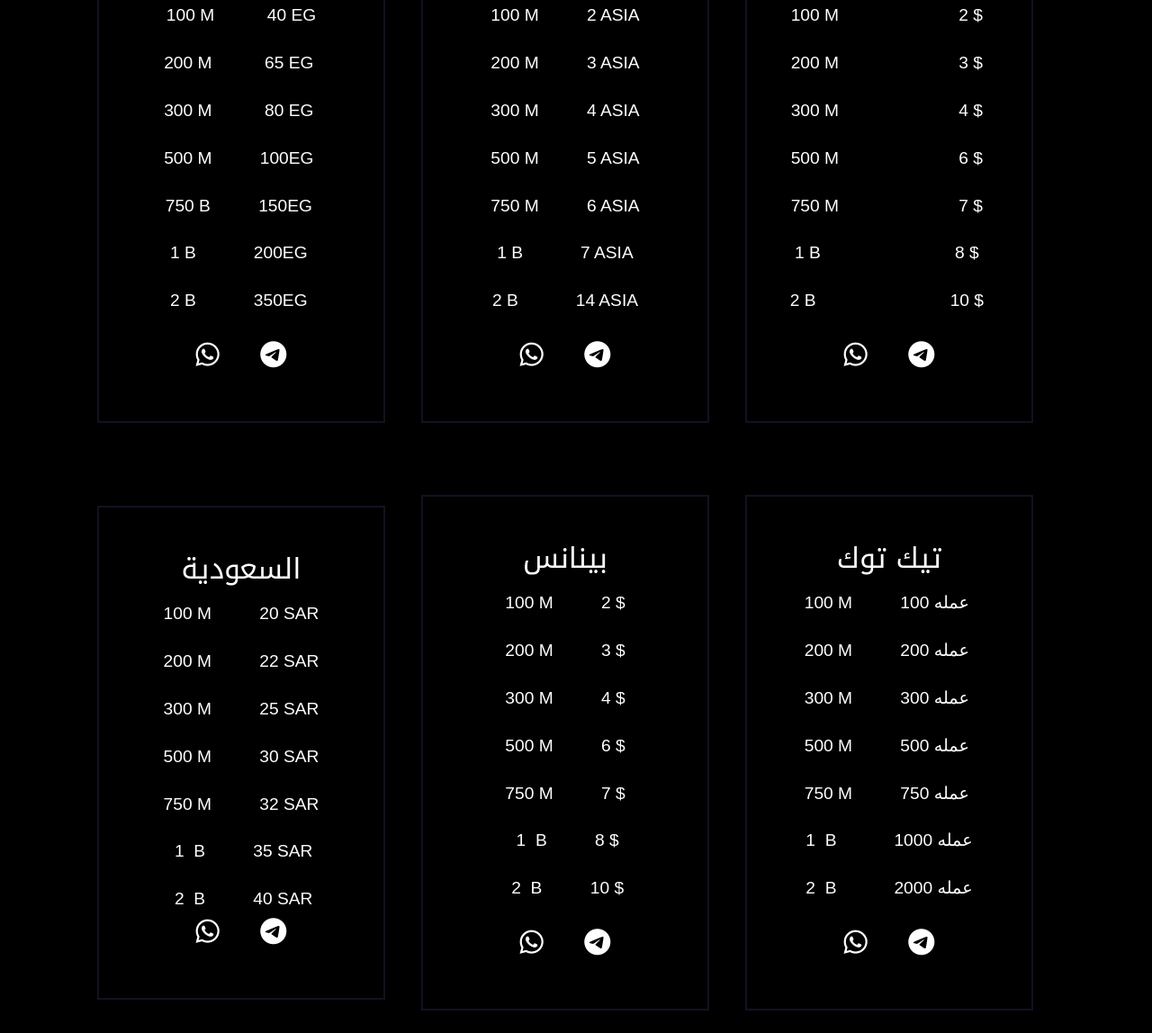
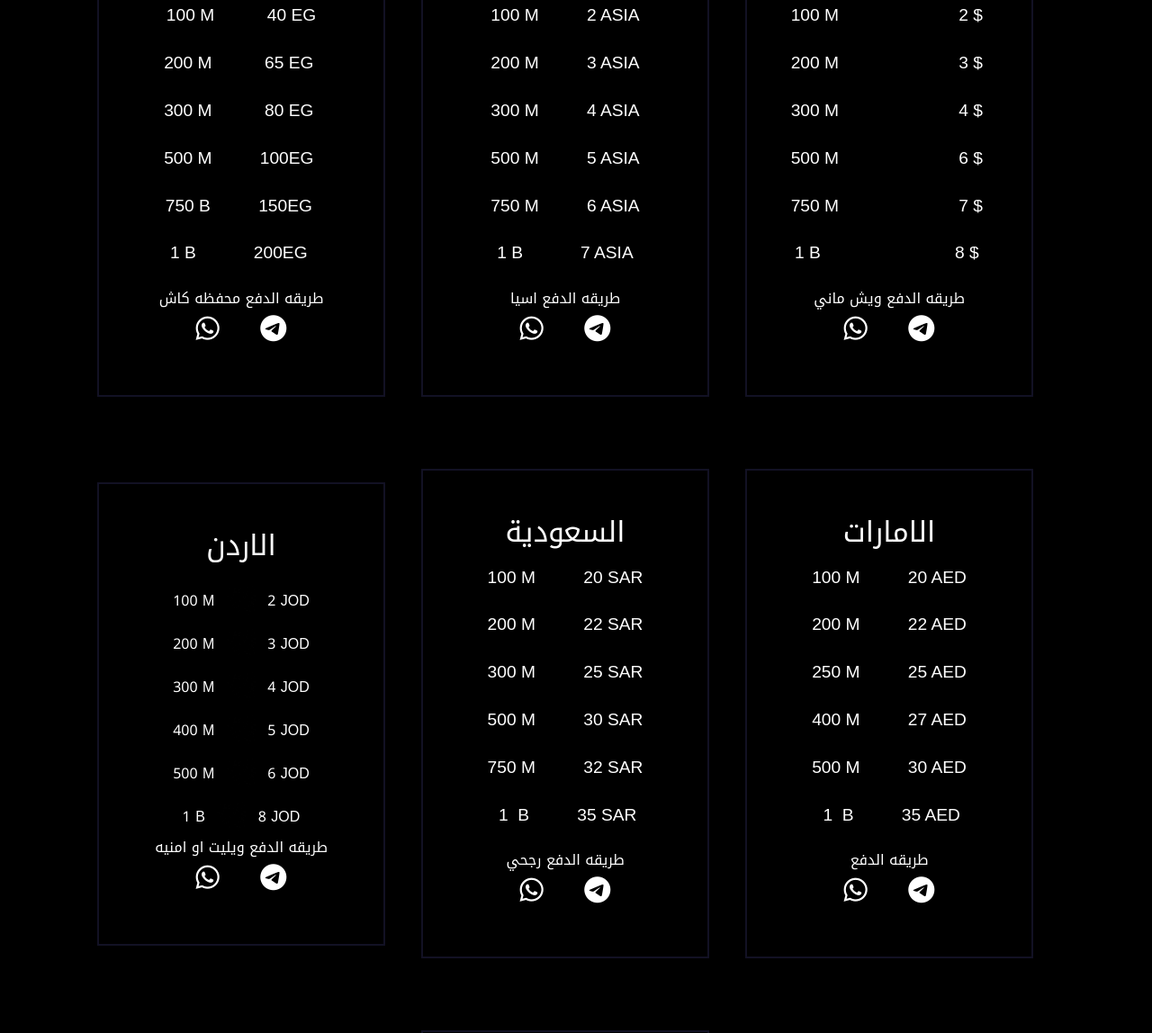
Before and after one commit to mohamedheshmat22/BAKAR-GAMING, a plain HTML site: page coins.html in a window 1280 px wide. Shown: the part 524-1672 px from the top of the page at 90% size. Drawn offline with Linux system fonts and the light colour scheme.

Commit message:
Add files via upload

```diff
--- a/coins.html
+++ b/coins.html
@@ -55,7 +55,9 @@
                 <pre>500 M          100EG </pre><br>
                 <pre>750 B          150EG </pre><br>
                 <pre>1 B            200EG </pre><br>
-                <pre>2 B            350EG </pre><br>
+
+
+                <p>طريقه الدفع محفظه كاش</p>
 
                 <a href="https://whatsapp.com/channel/0029VbAleqtIiRp1rXwtuB0O"><i class="fa-brands fa-whatsapp"></i></a>
                 <a href="https://t.me/BAKAR_GAMING"><i class="fa-brands fa-telegram"></i></a>
@@ -71,7 +73,9 @@
                 <pre>500 M          5 ASIA</pre><br>
                 <pre>750 M          6 ASIA</pre><br>
                 <pre>1 B            7 ASIA</pre><br>
-                <pre>2 B            14 ASIA</pre><br>
+
+
+                <p>طريقه الدفع اسيا</p>
 
                 <a href="https://whatsapp.com/channel/0029VbAleqtIiRp1rXwtuB0O"><i class="fa-brands fa-whatsapp"></i></a>
                   <a href="https://t.me/BAKAR_GAMING"><i class="fa-brands fa-telegram"></i></a>
@@ -86,15 +90,16 @@
                 <pre>500 M                         6 $ </pre><br>
                  <pre>750 M                         7 $ </pre><br>
                 <pre>1 B                            8 $ </pre><br>
-                <pre>2 B                            10 $ </pre><br>
 
+
+                 <p>طريقه الدفع ويش ماني</p>
 
                 <a href="https://whatsapp.com/channel/0029VbAleqtIiRp1rXwtuB0O"><i class="fa-brands fa-whatsapp"></i></a>
                 <a href="https://t.me/Bakargaming0"><i class="fa-brands fa-telegram"></i></a> </a>
             </div>
         </div>
 
-        <!-- <div class="egypt col-lg-3 col-md-6 col-sm-12 ">
+        <div class="egypt col-lg-3 col-md-6 col-sm-12 ">
             <h2>الاردن</h2>
             <div class="Prices-type ">
                 <p> 100 M  <img src="./img/images 8.png" alt=""> 2 JOD </p>
@@ -102,12 +107,15 @@
                 <p> 300 M <img src="./img/images 8.png" alt=""> 4 JOD </p>
                 <p> 400 M  <img src="./img/images 8.png" alt=""> 5 JOD </p>
                 <p> 500 M  <img src="./img/images 8.png" alt=""> 6 JOD </p>
+                <p>  1  B  <img src="./img/images 8.png" alt=""> 8 JOD </p>
 
-                <p>  1  B  <img src="./img/images 8.png" alt=""> 8 JOD </p>
+                    <p>طريقه الدفع ويليت او امنيه</p>
+
+
                 <a href="https://whatsapp.com/channel/0029VbAleqtIiRp1rXwtuB0O"><i class="fa-brands fa-whatsapp"></i></a>
                 <a href="https://t.me/Bakargaming0"><i class="fa-brands fa-telegram"></i></a> </a>
             </div>
-        </div> -->
+        </div>
 
         <div class="egypt col-lg-3 col-md-6 col-sm-12 ">
             <h2>السعودية</h2>
@@ -118,7 +126,10 @@
                 <pre> 500 M          30 SAR </pre><br>
                 <pre> 750 M          32 SAR </pre><br>
                 <pre>  1  B          35 SAR </pre><br>
-                <pre>  2  B          40 SAR </pre>
+
+
+               <p>طريقه الدفع رجحي</p>
+
 
                 <a href="https://whatsapp.com/channel/0029VbAleqtIiRp1rXwtuB0O"><i class="fa-brands fa-whatsapp"></i></a>
 
@@ -126,7 +137,7 @@
             </div>
         </div>
 
-        <!-- <div class="egypt col-lg-3 col-md-6 col-sm-12 ">
+        <div class="egypt col-lg-3 col-md-6 col-sm-12 ">
             <h2>الامارات</h2>
             <div class="Prices-type ">
                 <pre> 100 M          20 AED </pre><br>
@@ -134,13 +145,14 @@
                 <pre> 250 M          25 AED </pre><br>
                 <pre> 400 M          27 AED </pre><br>
                 <pre> 500 M          30 AED </pre><br>
+                <pre>  1  B          35 AED </pre><br>
 
-                <pre>  1  B          35 AED </pre><br>
+                <p>طريقه الدفع </p>
                 <a href="https://whatsapp.com/channel/0029VbAleqtIiRp1rXwtuB0O"><i class="fa-brands fa-whatsapp"></i></a>
 
                 <a href="https://t.me/BAKAR_GAMING"><i class="fa-brands fa-telegram"></i></a> </a>
             </div>
-        </div> -->
+        </div>
 
         <div class="egypt col-lg-3 col-md-6 col-sm-12 ">
             <h2>بينانس</h2>
@@ -152,7 +164,10 @@
                 <pre> 500 M          6 $ </pre><br>
                 <pre> 750 M          7 $ </pre><br>
                 <pre>  1  B          8 $ </pre><br>
-                <pre>  2  B          10 $ </pre><br>
+
+                <p>طريقه الدفع بينانس</p>
+
+
                 <a href="https://whatsapp.com/channel/0029VbAleqtIiRp1rXwtuB0O"><i class="fa-brands fa-whatsapp"></i></a>
 
                 <a href="https://t.me/BAKAR_GAMING"><i class="fa-brands fa-telegram"></i></a> </a>
@@ -193,22 +208,7 @@
             </div>
         </div> -->
 
-        <div class="egypt col-lg-3 col-md-6 col-sm-12 ">
-            <h2>تيك توك</h2>
-            <div class="Prices-type ">
 
-                <pre> 100 M          100 عمله  </pre><br>
-                <pre> 200 M          200 عمله  </pre><br>
-                <pre> 300 M          300 عمله  </pre><br>
-                <pre> 500 M          500 عمله  </pre><br>
-                <pre> 750 M          750 عمله  </pre><br>
-                <pre>  1  B            1000 عمله  </pre><br>
-                <pre>  2  B            2000 عمله  </pre><br>
-                <a href="https://whatsapp.com/channel/0029VbAleqtIiRp1rXwtuB0O"><i class="fa-brands fa-whatsapp"></i></a>
-
-                <a href="https://t.me/BAKAR_GAMING"><i class="fa-brands fa-telegram"></i></a> </a>
-            </div>
-        </div>
 
     </div>
 </div>
@@ -228,7 +228,7 @@
         <a href="https://www.instagram.com/bakargaming22/"><i class="fa-brands fa-instagram"></i></a>
         <a href="https://www.youtube.com/channel/UC9I9pQ3WqMAS4unUp0kAS1Q"><i class="fa-brands fa-youtube"></i></a>
         <a href="https://t.me/BAKAR_GAMING"><i class="fa-brands fa-telegram"></i></a>
-        <a href="https://www.tiktok.com/@bakar.gaming0"><i class="fa-brands fa-tiktok"></i></a>
+        <a href="https://www.tiktok.com/@bakar_gaming0"><i class="fa-brands fa-tiktok"></i></a>
 
     </div>
     </div>
```
Also changed, not shown: AK.html (+1 -1 lines), cash.html (+1 -1 lines), evcrack.html (+1 -1 lines), evrally.html (+1 -1 lines), gbd.html (+8 -4 lines), huck.html (+1 -1 lines), index.html (+11 -11 lines), poolpass.html (+1 -1 lines), rings.html (+1 -1 lines), snake.html (+32 -6 lines).
